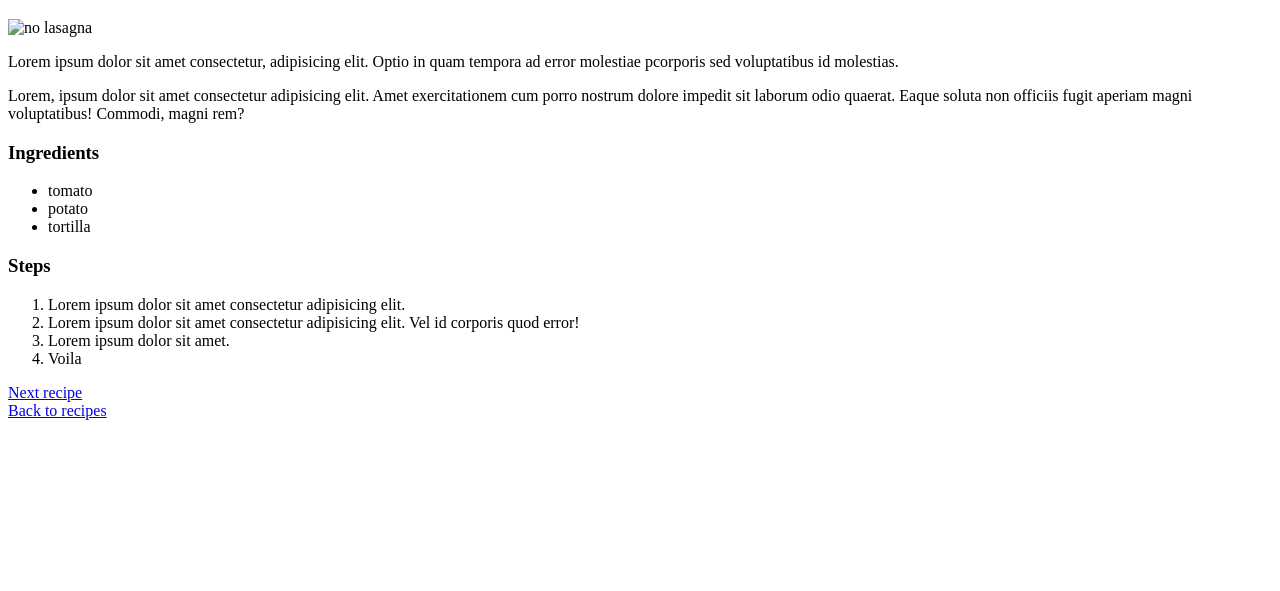
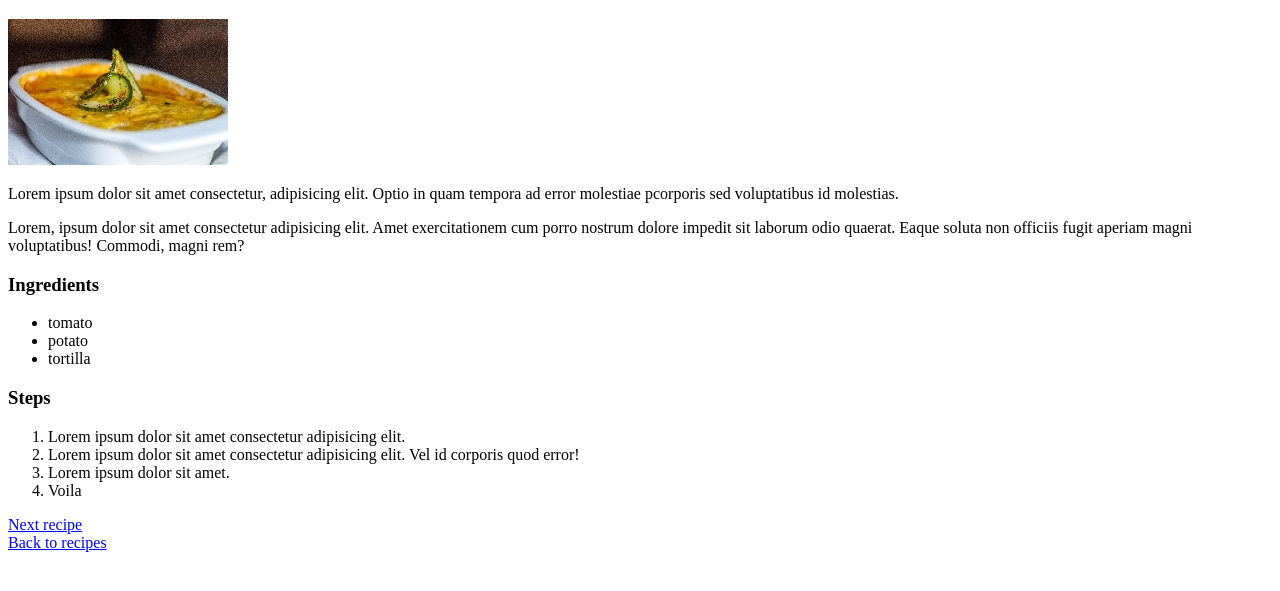
Before and after one commit to ProgrammerIosif/git_test, a plain HTML site: page recipes/lasagna.html in a window 1280 px wide. Shown: the part 61-652 px from the top of the page. Drawn offline with Linux system fonts and the light colour scheme; the site is published under a folder, as on GitHub Pages, so addresses that start at the root find nothing.

Commit message:
Update lasagna.html

```diff
--- a/recipes/lasagna.html
+++ b/recipes/lasagna.html
@@ -6,7 +6,7 @@
   </head>
   <body>
     <h1>Lasagna</h1>
-    <img src="/images/lasagna.jpg" alt="no lasagna">
+    <img src="../images/lasagna.jpg" alt="no lasagna">
     <p>Lorem ipsum dolor sit amet consectetur, adipisicing elit. Optio in quam tempora ad error molestiae pcorporis sed voluptatibus id molestias.</p>
     <p>Lorem, ipsum dolor sit amet consectetur adipisicing elit. Amet exercitationem cum porro nostrum dolore impedit sit laborum odio quaerat. Eaque soluta non officiis fugit aperiam magni voluptatibus! Commodi, magni rem?</p>
     <h3>Ingredients</h3>
```
